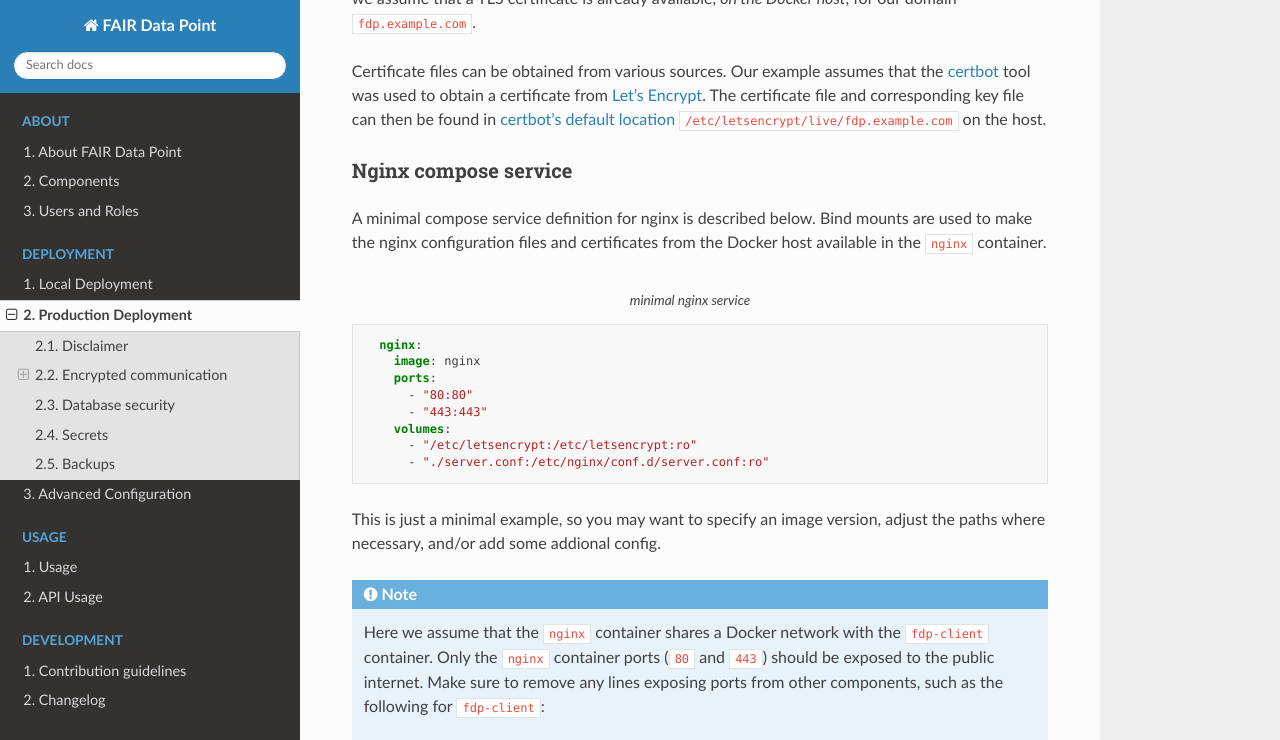
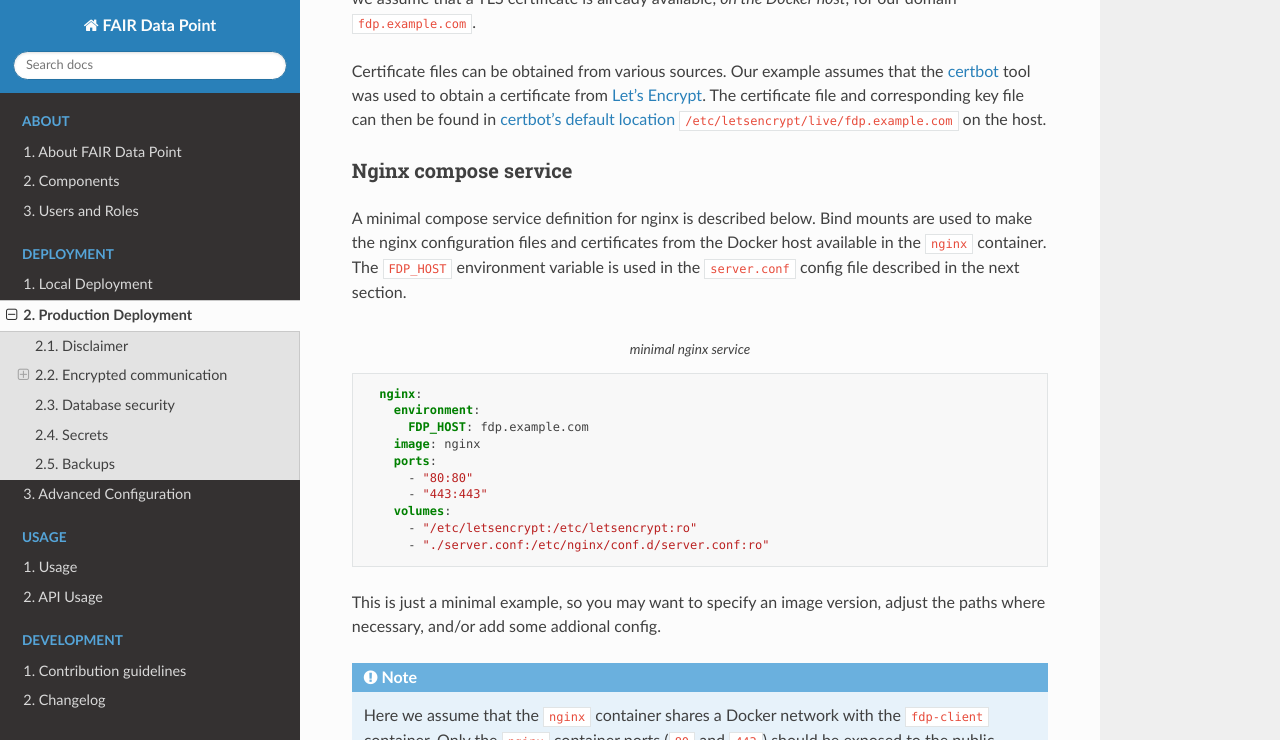
Before and after one commit to FAIRDataTeam/FAIRDataPoint-Docs, a Sphinx documentation site: the page built from docs/deployment/production-deployment.rst, in a window 1280 px wide and 1400 px high, scrolled down 1419 px, cut to the strip 0-740 px from the top of the window. Built offline with Sphinx 7.4.7 and the Read the Docs theme 3.1.0, drawn with Linux system fonts in a browser that asks for light colours; some of the changed text lies outside the part shown.

Commit message:
DRY server_name in nginx config

```diff
--- a/docs/deployment/nginx/compose.yml
+++ b/docs/deployment/nginx/compose.yml
@@ -1,5 +1,7 @@
 services:
   nginx:
+    environment:
+      FDP_HOST: fdp.example.com
     image: nginx
     ports:
       - "80:80"
--- a/docs/deployment/nginx/server.conf
+++ b/docs/deployment/nginx/server.conf
@@ -2,17 +2,18 @@
 server {
     listen 80;
     listen [::]:80;
-    server_name fdp.example.com;
+    server_name ${FDP_HOST};
     return 301 https://$host$request_uri;
 }
 
-# pass traffic for fdp.example.com port 443 (https) to the upstream web server, on the docker network
+# pass traffic for fdp.example.com port 443 (https) to the upstream web server,
+# on the docker network
 server {
     listen 443 ssl;
     listen [::]:443 ssl;
-    server_name fdp.example.com;
-    ssl_certificate /etc/letsencrypt/live/fdp.example.com/fullchain.pem;
-    ssl_certificate_key /etc/letsencrypt/live/fdp.example.com/privkey.pem;
+    server_name ${FDP_HOST};
+    ssl_certificate /etc/letsencrypt/live/${FDP_HOST}/fullchain.pem;
+    ssl_certificate_key /etc/letsencrypt/live/${FDP_HOST}/privkey.pem;
 
     location / {
         proxy_pass http://fdp-client:80;
--- a/docs/deployment/production-deployment.rst
+++ b/docs/deployment/production-deployment.rst
@@ -61,6 +61,7 @@
 
 A minimal compose service definition for nginx is described below.
 Bind mounts are used to make the nginx configuration files and certificates from the Docker host available in the ``nginx`` container.
+The ``FDP_HOST`` environment variable is used in the ``server.conf`` config file described in the next section.
 
 ..  literalinclude:: nginx/compose.yml
     :name: nginx compose config
```
